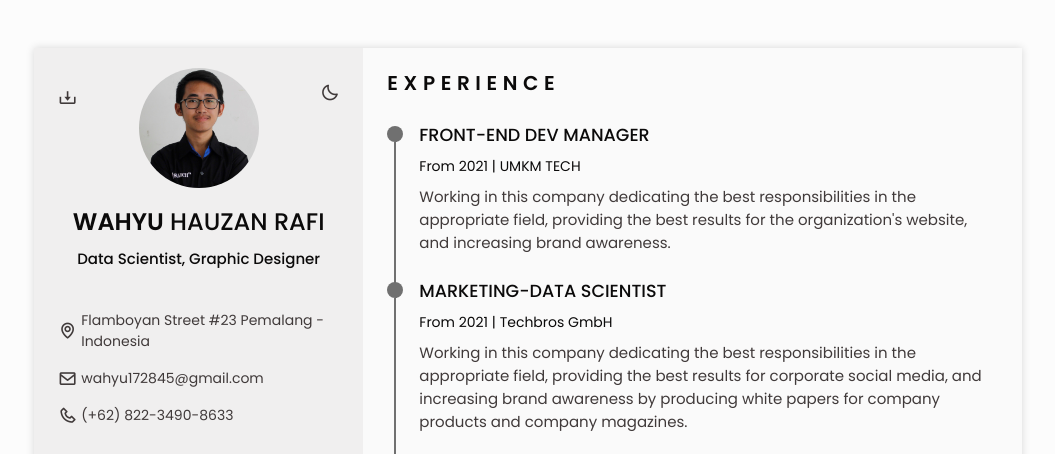
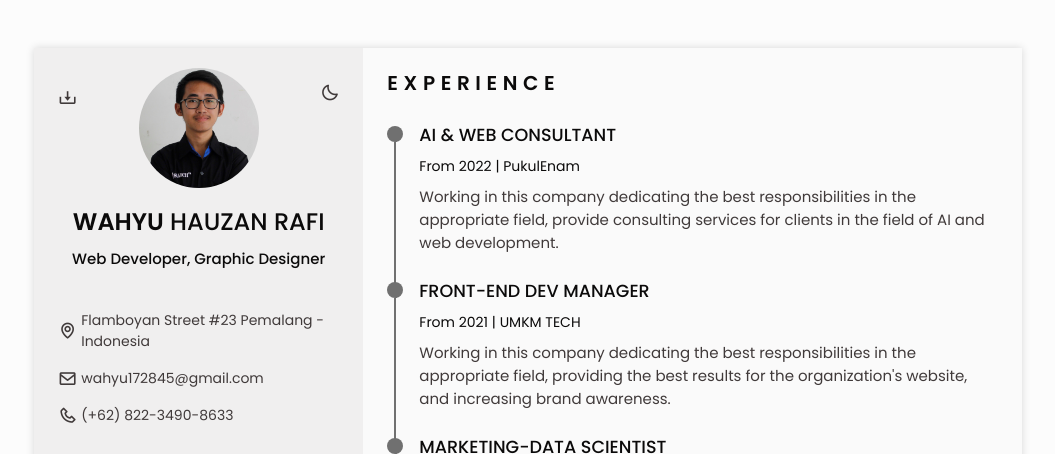
Before and after one commit to whauzan/Resume-Web, a plain HTML site: page index.html in a window 1280 px wide. Shown: the top 454 px of the page, without its empty margins (112-1167 px from the left). Drawn offline with nearby package versions, Linux system fonts and the light colour scheme.

Commit message:
feat: update job

```diff
--- a/index.html
+++ b/index.html
@@ -78,7 +78,7 @@
                                 <img src="./assets/img/Me (2).jpg" alt="" class="home__img">
 
                                 <h1 class="home__title"><b>WAHYU</b> HAUZAN RAFI</h1>
-                                <h3 class="home__profession">Data Scientist, Graphic Designer</h3>
+                                <h3 class="home__profession">Web Developer, Graphic Designer</h3>
 
                                 <!-- Button to generate and download the pdf. Available for desktop. -->
                                 <div>
@@ -215,6 +215,19 @@
                         <h2 class="section-title">Experience</h2>
 
                         <div class="experience__container bd-grid">
+                            <div class="experience__content">
+                                <div class="experience__time">
+                                    <span class="experience__rounder"></span>
+                                    <span class="experience__line"></span>
+                                </div>
+
+                                <div class="experience__data bd-grid">
+                                    <h3 class="experience-title">AI & WEB CONSULTANT</h3>
+                                    <span class="experience__company">From 2022 | PukulEnam</span>
+                                    <p class="experience__description">Working in this company dedicating the best responsibilities in the appropriate field, provide consulting services for clients in the field of AI and web development.</p>
+                                </div>
+                            </div>
+
                             <div class="experience__content">
                                 <div class="experience__time">
                                     <span class="experience__rounder"></span>
```
